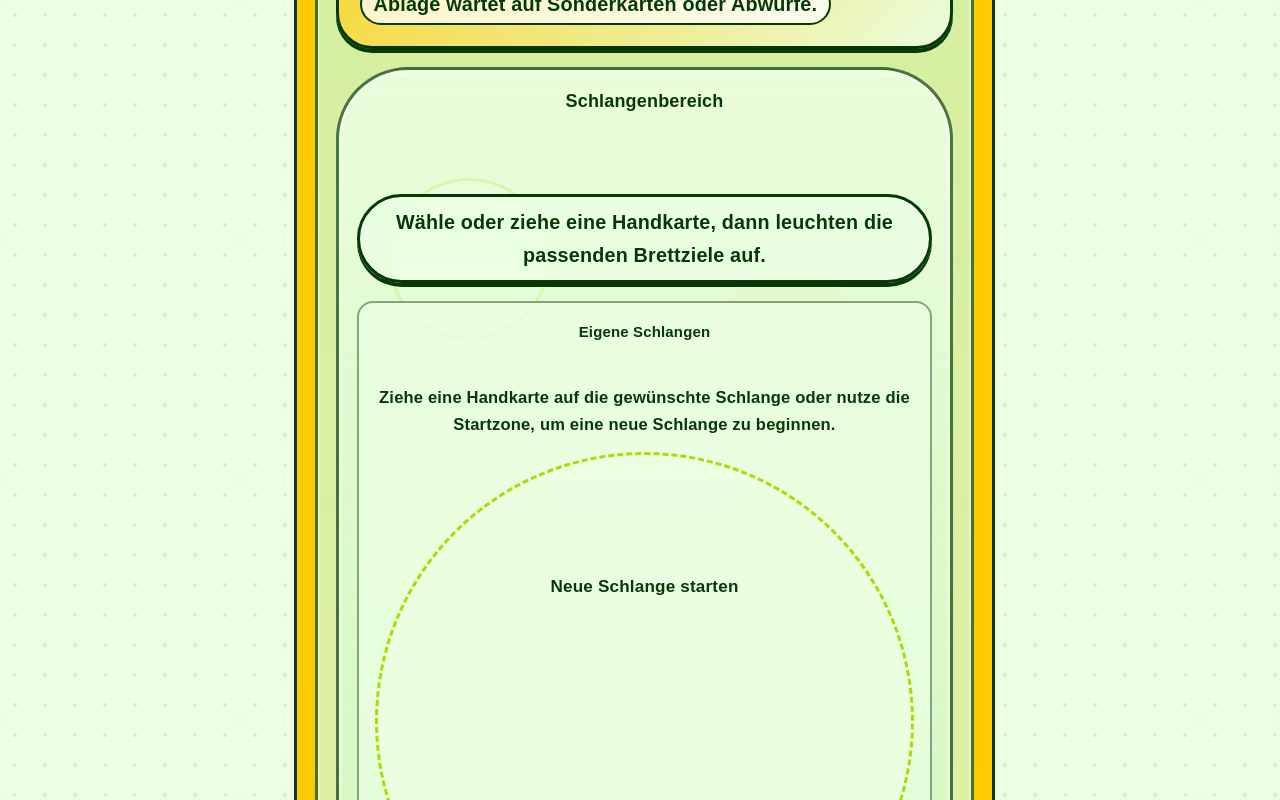
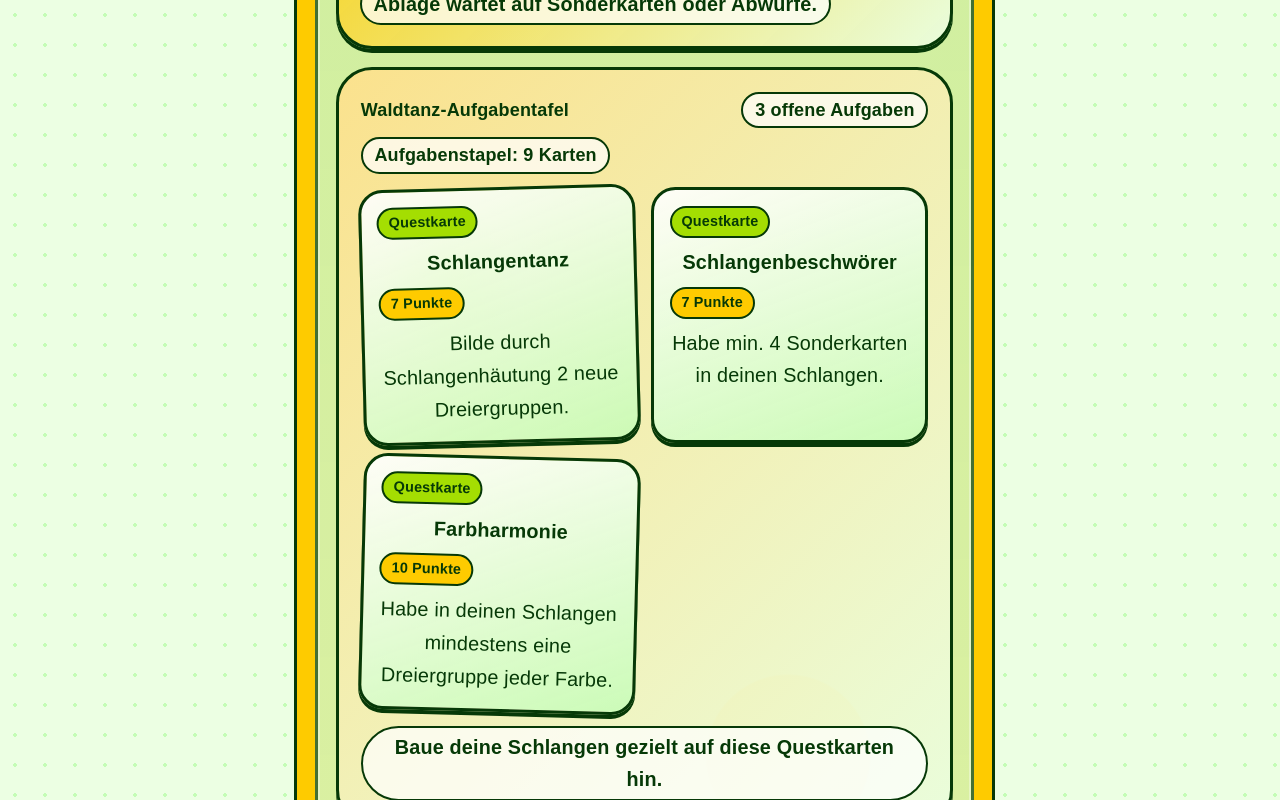
Before and after one commit to hanno79/schlangentanz-v2, a React (Vite) app: page / in a window 1280 px wide. Shown: the part 4440-5240 px from the top of the page. Built offline with nearby package versions, Linux system fonts and the light colour scheme.

Commit message:
M1k: Waldtanz-Aufgabentafel sichtbar machen

```diff
--- a/src/App.css
+++ b/src/App.css
@@ -1911,6 +1911,84 @@ code {
   font-weight: 800;
 }
 
+.waldtanz-aufgabentafel {
+  grid-column: 1 / -1;
+  display: grid;
+  gap: 0.75rem;
+  padding: clamp(0.9rem, 2vw, 1.2rem);
+  border: var(--st-border-width-chunky) solid var(--st-color-border-strong);
+  border-radius: 2rem;
+  background: radial-gradient(circle at 18% 28%, rgba(186, 246, 45, 0.32), transparent 4rem), linear-gradient(135deg, rgba(255, 224, 139, 0.9), rgba(236, 255, 227, 0.88));
+  box-shadow: 0 4px 0 var(--st-color-border-strong);
+}
+
+.waldtanz-aufgabentafel__kopf {
+  display: flex;
+  flex-wrap: wrap;
+  gap: 0.5rem 0.75rem;
+  align-items: center;
+  justify-content: space-between;
+}
+
+.waldtanz-aufgabentafel h4,
+.waldtanz-aufgabentafel p {
+  margin: 0;
+}
+
+.waldtanz-aufgabentafel__kopf span,
+.waldtanz-aufgabentafel__hinweis,
+.waldtanz-aufgabentafel__leer {
+  width: fit-content;
+  padding: 0.18rem 0.65rem;
+  border: 2px solid var(--st-color-border-strong);
+  border-radius: 999px;
+  background: rgba(255, 255, 255, 0.72);
+  font-weight: 900;
+}
+
+.waldtanz-aufgabentafel__zaehler,
+.waldtanz-questkarte strong {
+  font-family: var(--st-font-headline);
+}
+
+.waldtanz-aufgabentafel__liste {
+  display: grid;
+  grid-template-columns: repeat(auto-fit, minmax(min(13rem, 100%), 1fr));
+  gap: 0.75rem;
+  padding: 0;
+  margin: 0;
+  list-style: none;
+}
+
+.waldtanz-questkarte {
+  display: grid;
+  gap: 0.45rem;
+  align-content: start;
+  min-height: 10.5rem;
+  padding: 0.85rem;
+  border: var(--st-border-width-chunky) solid var(--st-color-border-strong);
+  border-radius: 1.35rem;
+  background: linear-gradient(160deg, rgba(255, 255, 255, 0.9), rgba(196, 253, 182, 0.82));
+  box-shadow: 0 4px 0 var(--st-color-border-strong);
+  transform: rotate(var(--quest-rotation, 0deg));
+}
+
+.waldtanz-questkarte__label,
+.waldtanz-questkarte__punkte {
+  width: fit-content;
+  padding: 0.12rem 0.55rem;
+  border: 2px solid var(--st-color-border-strong);
+  border-radius: 999px;
+  background: var(--st-color-primary-container);
+  font-family: var(--st-font-headline);
+  font-size: 0.8rem;
+  font-weight: 900;
+}
+
+.waldtanz-questkarte__punkte {
+  background: var(--st-color-secondary-container);
+}
+
 .schlangenbereich--waldlichtung {
   position: relative;
   overflow: hidden;
--- a/src/App.tsx
+++ b/src/App.tsx
@@ -35,6 +35,7 @@ import WaldtanzSpielerrahmen from './components/WaldtanzSpielerrahmen'
 import WaldtanzSeitenmenue from './components/WaldtanzSeitenmenue'
 import WaldtanzAblage from './components/WaldtanzAblage'
 import WaldtanzZugspur from './components/WaldtanzZugspur'
+import WaldtanzAufgabentafel from './components/WaldtanzAufgabentafel'
 import type { KiGegnerAnzahl } from './components/SonnigesNestLobby'
 import { aktionsLabel } from './aktionsLabel'
 import { spieleKiZuegeBisZumMenschen } from './kiZug'
@@ -291,6 +292,7 @@ function App({ initialZustand }: AppProps) {
               <Partiefortschritt zustand={zustand} spielerwertungen={spielerwertungen} />
               <WaldtanzAblage zustand={zustand} />
               <WaldtanzZugspur zustand={zustand} letzteAktion={letzteAktion} pflichtschrittLabel={pflichtschrittLabel} />
+              <WaldtanzAufgabentafel zustand={zustand} istEndspurt={istEndspurt} />
               <Schlangenbereich
                 aktiverSpieler={aktiverSpieler}
                 gegnerSpieler={gegnerSpieler}
--- /dev/null
+++ b/src/components/WaldtanzAufgabentafel.tsx
@@ -0,0 +1,47 @@
+/*
+Author: rahn
+Datum: 14.06.2026
+Version: 1.0
+Beschreibung: Board-nahe Waldtanz-Aufgabentafel für offene Questkarten und Aufgabenstapel-Status.
+*/
+
+import type { AufgabenkarteInfo, Spielzustand } from '../engine'
+import type { CSSProperties } from 'react'
+
+interface WaldtanzAufgabentafelProps {
+  zustand: Spielzustand
+  istEndspurt: boolean
+}
+
+function aufgabenPunkte(aufgabe: AufgabenkarteInfo, istEndspurt: boolean): string {
+  return istEndspurt ? `${aufgabe.punkte} Punkte ×2` : `${aufgabe.punkte} Punkte`
+}
+
+export default function WaldtanzAufgabentafel({ zustand, istEndspurt }: WaldtanzAufgabentafelProps) {
+  return (
+    <section className="waldtanz-aufgabentafel" aria-label="Waldtanz-Aufgabentafel">
+      <div className="waldtanz-aufgabentafel__kopf">
+        <h4>Waldtanz-Aufgabentafel</h4>
+        <span className="waldtanz-aufgabentafel__zaehler">
+          {zustand.offeneAufgaben.length} offene {zustand.offeneAufgaben.length === 1 ? 'Aufgabe' : 'Aufgaben'}
+        </span>
+        <span>Aufgabenstapel: {zustand.aufgabenStapel.length} Karten</span>
+      </div>
+      {zustand.offeneAufgaben.length === 0 ? (
+        <p className="waldtanz-aufgabentafel__leer">Keine Questkarten offen. Die Lichtung wartet auf neue Aufgaben.</p>
+      ) : (
+        <ul className="waldtanz-aufgabentafel__liste">
+          {zustand.offeneAufgaben.map((aufgabe, index) => (
+            <li key={aufgabe.id} className="waldtanz-questkarte" style={{ '--quest-rotation': `${(index - 1) * 1.5}deg` } as CSSProperties}>
+              <span className="waldtanz-questkarte__label">Questkarte</span>
+              <strong>{aufgabe.name}</strong>
+              <span className="waldtanz-questkarte__punkte">{aufgabenPunkte(aufgabe, istEndspurt)}</span>
+              <p>{aufgabe.bedingung}</p>
+            </li>
+          ))}
+        </ul>
+      )}
+      <p className="waldtanz-aufgabentafel__hinweis">Baue deine Schlangen gezielt auf diese Questkarten hin.</p>
+    </section>
+  )
+}
```
Also changed, not shown: 1 other file (tests, documents, lock files or other folders).
